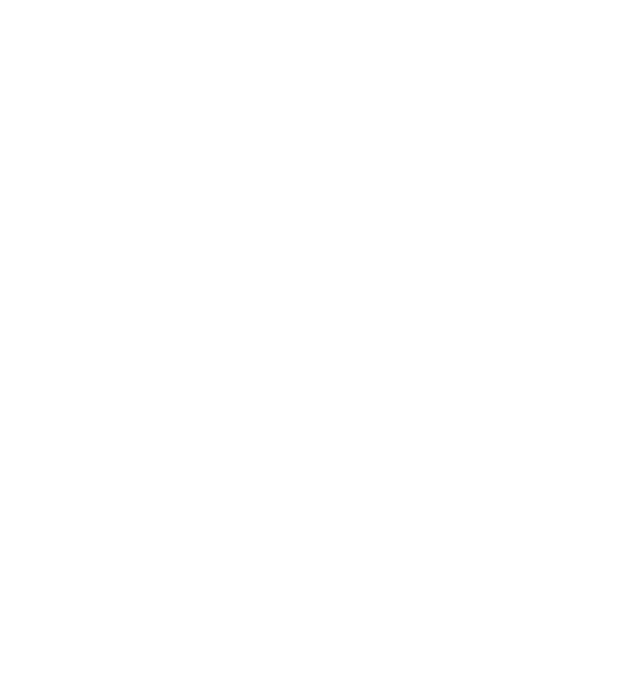
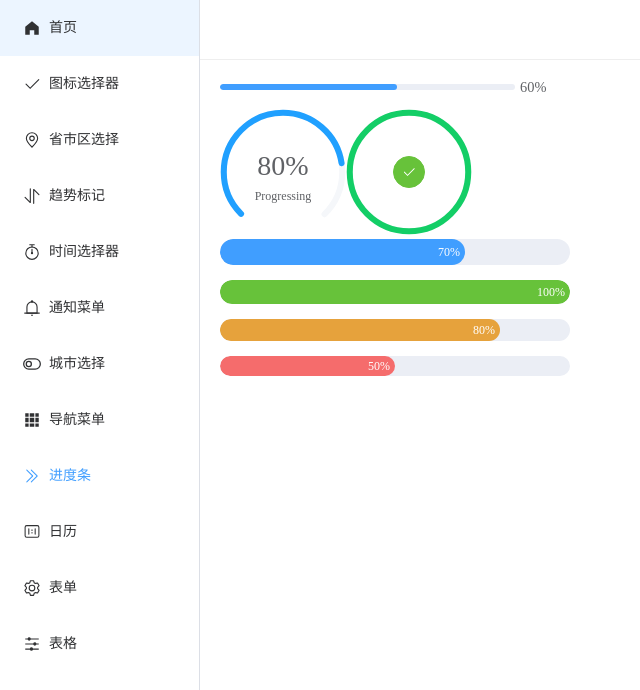
Before and after one commit to duanStar/m-element-components, a Vue app: page /progress in a window 1280 px wide. Before the commit this address had no page. Shown: the top 690 px of the page, without its empty margins (0-640 px from the left). Built offline with nearby package versions, Linux system fonts and the light colour scheme.

Commit message:
feat(*): 添加进度条组件

```diff
--- a/src/components/index.ts
+++ b/src/components/index.ts
@@ -5,8 +5,17 @@
 import notification from "./notification";
 import List from "./list";
 import Menu from "./menu";
+import Progress from "./progress";
 
-const components = [chooseArea, chooseIcon, trend, notification, List, Menu];
+const components = [
+  chooseArea,
+  chooseIcon,
+  trend,
+  notification,
+  List,
+  Menu,
+  Progress,
+];
 
 export default {
   install(app: App) {
--- a/src/components/notification/src/index.vue
+++ b/src/components/notification/src/index.vue
@@ -41,4 +41,9 @@
 const slots = useSlots();
 </script>
 
-<style scoped></style>
+<style scoped>
+svg {
+  width: 1em;
+  height: 1em;
+}
+</style>
--- /dev/null
+++ b/src/components/progress/index.ts
@@ -0,0 +1,8 @@
+import { App } from "vue";
+import Progress from "./src/index.vue";
+
+export default {
+  install(app: App) {
+    app.component("m-progress", Progress);
+  },
+};
--- /dev/null
+++ b/src/components/progress/src/index.vue
@@ -0,0 +1,49 @@
+<template>
+  <el-progress
+    :percentage="isAnimation ? activePercentage : percentage"
+    v-bind="$attrs"
+  >
+    <template #default="{ percentage }">
+      <slot :percentage="percentage"></slot>
+    </template>
+  </el-progress>
+</template>
+
+<script setup lang="ts">
+import { onMounted, onBeforeUnmount, ref } from "vue";
+const { percentage, isAnimation, time } = defineProps({
+  percentage: {
+    type: Number,
+    default: 0,
+  },
+  isAnimation: {
+    type: Boolean,
+    default: false,
+  },
+  time: {
+    type: Number,
+    default: 3000,
+  },
+});
+let timer: number | null = null;
+let activePercentage = ref<number>(0);
+onMounted(() => {
+  if (isAnimation) {
+    let t = Math.ceil(time / percentage);
+    timer = setInterval(() => {
+      if (activePercentage.value < percentage) {
+        activePercentage.value += 1;
+      } else {
+        timer && clearInterval(timer);
+        timer = null;
+      }
+    }, t);
+  }
+});
+onBeforeUnmount(() => {
+  timer && clearInterval(timer);
+  timer = null;
+});
+</script>
+
+<style scoped></style>
--- a/src/router/index.ts
+++ b/src/router/index.ts
@@ -31,6 +31,10 @@
         path: "/menu",
         component: () => import("@/views/menu/index.vue"),
       },
+      {
+        path: "/progress",
+        component: () => import("@/views/progress/index.vue"),
+      },
     ],
   },
 ];
--- a/src/styles/base.scss
+++ b/src/styles/base.scss
@@ -1,10 +1,6 @@
 * {
   margin: 0;
   padding: 0;
-}
-svg {
-  width: 1em;
-  height: 1em;
 }
 html,
 body,
--- /dev/null
+++ b/src/views/progress/index.vue
@@ -0,0 +1,59 @@
+<template>
+  <div class="demo-progress">
+    <m-progress :percentage="60" is-animation></m-progress>
+    <m-progress type="dashboard" :percentage="80">
+      <template #default="{ percentage }">
+        <span class="percentage-value">{{ percentage }}%</span>
+        <span class="percentage-label">Progressing</span>
+      </template>
+    </m-progress>
+    <m-progress type="circle" :percentage="100" status="success">
+      <el-button type="success" circle>
+        <template #icon>
+          <el-icon-check></el-icon-check>
+        </template>
+      </el-button>
+    </m-progress>
+    <m-progress :text-inside="true" :stroke-width="26" :percentage="70" />
+    <m-progress
+      :text-inside="true"
+      :stroke-width="24"
+      :percentage="100"
+      status="success"
+    />
+    <m-progress
+      :text-inside="true"
+      :stroke-width="22"
+      :percentage="80"
+      status="warning"
+    />
+    <m-progress
+      :text-inside="true"
+      :stroke-width="20"
+      :percentage="50"
+      status="exception"
+    />
+  </div>
+</template>
+
+<script setup lang="ts"></script>
+
+<style scoped lang="scss">
+.percentage-value {
+  display: block;
+  margin-top: 10px;
+  font-size: 28px;
+}
+.percentage-label {
+  display: block;
+  margin-top: 10px;
+  font-size: 12px;
+}
+.demo-progress .el-progress--line {
+  margin-bottom: 15px;
+  width: 350px;
+}
+.demo-progress .el-progress--circle {
+  margin-right: 15px;
+}
+</style>
```
